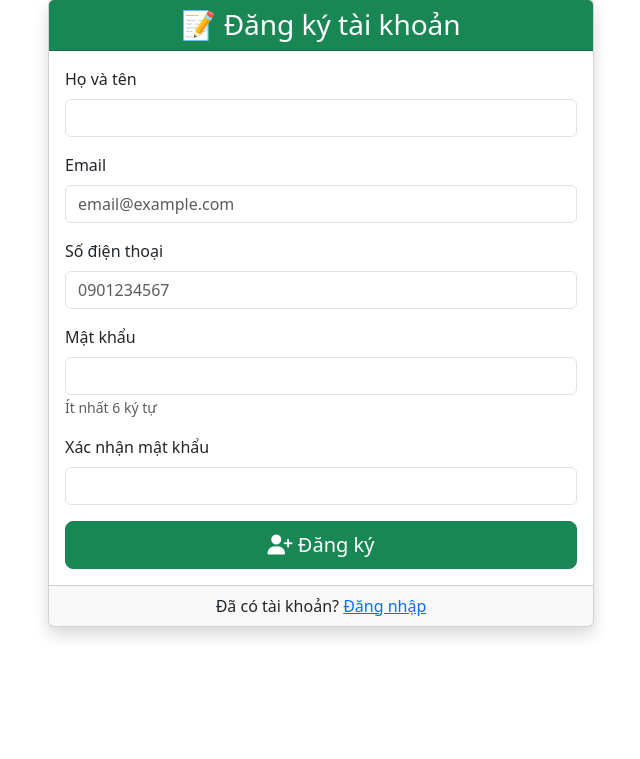
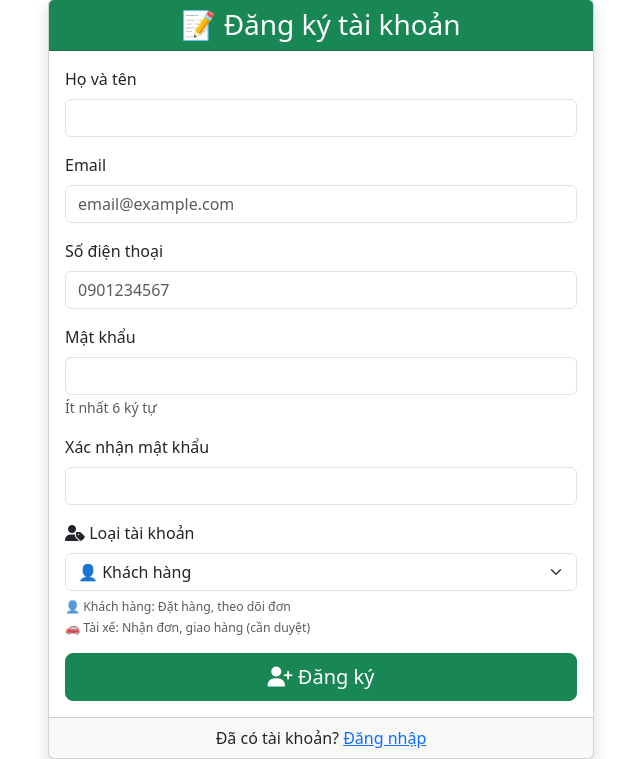
Before and after one commit to pithaman/giao-hang-nhanh, a Flask app: page /register in a window 1280 px wide. Shown: the part 105-864 px from the top of the page, without its empty margins (319-959 px from the left). Before the commit the page ends 743 px from the top, so only its background shows below. Run offline with Flask 3, Linux system fonts and the light colour scheme.

Commit message:
Add role selection (customer/driver) to register

```diff
--- a/app/templates/auth/register.html
+++ b/app/templates/auth/register.html
@@ -35,6 +35,21 @@
                         <label class="form-label">Xác nhận mật khẩu</label>
                         <input type="password" name="confirm_password" class="form-control" required>
                     </div>
+                    <div class="mb-3">
+                        <label class="form-label">
+                            <i class="fas fa-user-tag"></i> Loại tài khoản
+                        </label>
+                        <select name="vai_tro" class="form-select" required>
+                            <option value="customer" selected>👤 Khách hàng</option>
+                            <option value="driver">🚗 Tài xế</option>
+                        </select>
+                        <div class="form-text">
+                            <small>
+                                👤 Khách hàng: Đặt hàng, theo dõi đơn<br>
+                                🚗 Tài xế: Nhận đơn, giao hàng (cần duyệt)
+                            </small>
+                        </div>
+                    </div>
                     <div class="d-grid">
                         <button type="submit" class="btn btn-success btn-lg">
                             <i class="fas fa-user-plus"></i> Đăng ký
```
